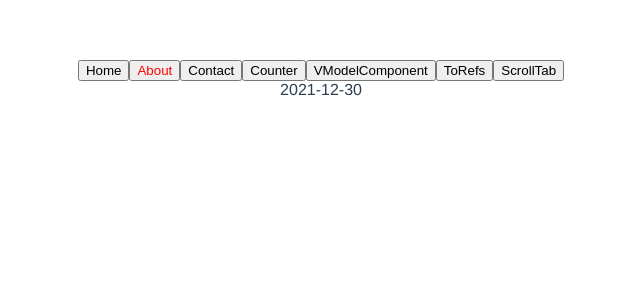
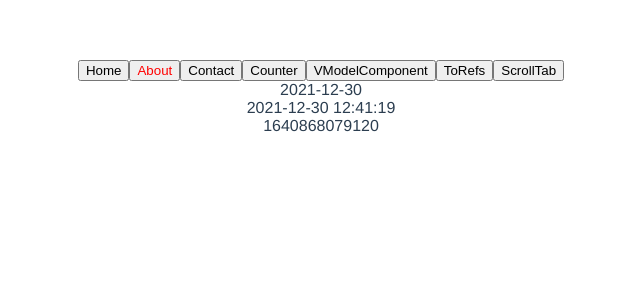
Before and after one commit to HelloBojack/learn_vue3, a Vue app in the folder learn_vue3/: page / in a window 1280 px wide. Both pictures are taken after a click on the button "About". Shown: the top 300 px of the page, without its empty margins (319-959 px from the left). Built offline with nearby package versions, Linux system fonts and the light colour scheme.

Commit message:
v-date format

```diff
--- a/learn_vue3/src/components/About.vue
+++ b/learn_vue3/src/components/About.vue
@@ -1,4 +1,6 @@
 <script setup lang="ts"></script>
 <template>
   <div v-date="{ format: 'YYYY-MM-DD' }">{{ Date.now() }}</div>
+  <div v-date="{ format: 'YYYY-MM-DD hh:mm:ss' }">{{ Date.now() }}</div>
+  <div>{{ Date.now() }}</div>
 </template>
--- a/learn_vue3/src/main.ts
+++ b/learn_vue3/src/main.ts
@@ -7,10 +7,19 @@ app.directive("focus", {
     el.focus();
   },
 });
-function dateFormat(fmt, date) {
+function dateFormat(fmt = "YYYY-MM-DD", date: string | Date) {
   let ret;
-  date = new Date(Number(date));
-  const opt = {
+  date = new Date(
+    (date as string).length >= 13 ? Number(date) : Number(date) * 1000
+  );
+  const opt: {
+    Y: string;
+    M: string;
+    D: string;
+    h: string;
+    m: string;
+    s: string;
+  } = {
     Y: date.getFullYear().toString(), // 年
     M: (date.getMonth() + 1).toString(), // 月
     D: date.getDate().toString(), // 日
@@ -21,9 +30,12 @@ function dateFormat(fmt, date) {
   for (let k in opt) {
     ret = new RegExp("(" + k + "+)").exec(fmt);
     if (ret) {
+      console.log(ret[1], fmt);
       fmt = fmt.replace(
         ret[1],
-        ret[1].length == 1 ? opt[k] : opt[k].padStart(ret[1].length, "0")
+        ret[1].length == 1
+          ? opt[k as keyof typeof opt]
+          : opt[k as keyof typeof opt].padStart(ret[1].length, "0")
       );
     }
   }
```
